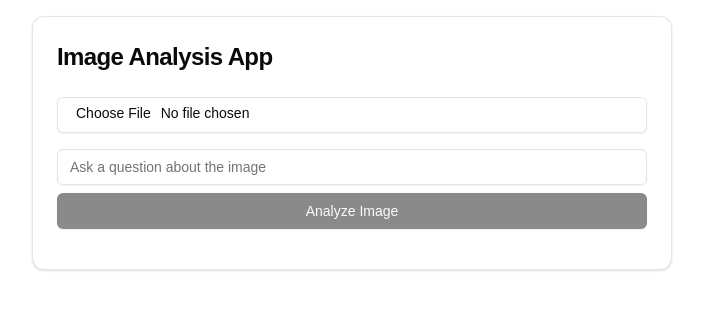
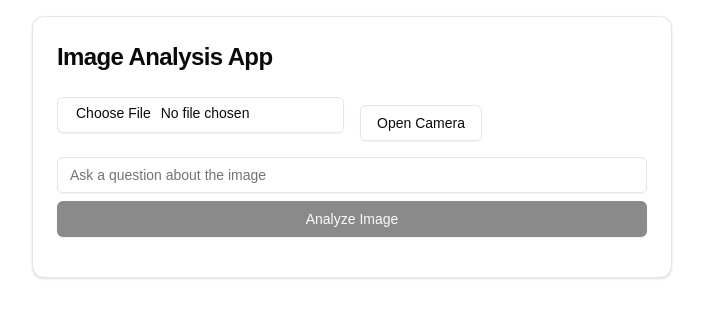
Before and after one commit to Lakshay-sethi/AI-Image-Reader, a Next.js app: page / in a window 1280 px wide. Shown: the top 318 px of the page, without its empty margins (288-991 px from the left). Built offline with nearby package versions, Linux system fonts and the light colour scheme.

Commit message:
added camera functionality, so the user is able to click a picture to analyse

```diff
--- a/app/page.tsx
+++ b/app/page.tsx
@@ -6,6 +6,7 @@ import Image from "next/image"
 import { Button } from "@/components/ui/button"
 import { Input } from "@/components/ui/input"
 import { Card, CardContent, CardHeader, CardTitle } from "@/components/ui/card"
+import { CameraButton } from "@/components/ui/camera-button"
 
 export default function ImageAnalysisApp() {
   const [imageUrl, setImageUrl] = useState<string | null>(null)
@@ -36,6 +37,10 @@ export default function ImageAnalysisApp() {
         console.error('Error converting image:', error);
       }
     }
+  }
+
+  const handleCameraCapture = (imageData: string) => {
+    setImageUrl(imageData);
   }
 
   const handleInputChange = (e: React.ChangeEvent<HTMLInputElement>) => {
@@ -104,13 +109,20 @@ export default function ImageAnalysisApp() {
           <CardTitle className="text-2xl font-bold">Image Analysis App</CardTitle>
         </CardHeader>
         <CardContent>
-          <div className="mb-4">
+          <div className="mb-4 space-y-4">
+            <div className="flex gap-4 flex-wrap">
+              <div className="flex-1 min-w-[200px]">
                 <Input
                   type="file"
                   accept="image/*"
                   onChange={handleImageUpload}
                   className="mb-2"
                 />
+              </div>
+              <div className="flex-1 min-w-[200px]">
+                <CameraButton onCapture={handleCameraCapture} />
+              </div>
+            </div>
             {imageUrl && (
               <div className="relative w-[300px] h-[300px]">
                 <Image
--- /dev/null
+++ b/components/ui/camera-button.tsx
@@ -0,0 +1,81 @@
+import React, { useRef } from 'react';
+import { Button } from './button';
+
+interface CameraButtonProps {
+  onCapture: (imageData: string) => void;
+}
+
+export function CameraButton({ onCapture }: CameraButtonProps) {
+  const videoRef = useRef<HTMLVideoElement>(null);
+  const streamRef = useRef<MediaStream | null>(null);
+  // Add state to track if camera is active
+  const [isCameraActive, setIsCameraActive] = React.useState(false);
+
+  const startCamera = async () => {
+    try {
+      const stream = await navigator.mediaDevices.getUserMedia({ video: true });
+      if (videoRef.current) {
+        videoRef.current.srcObject = stream;
+        streamRef.current = stream;
+        // Update the camera active state
+        setIsCameraActive(true);
+      }
+    } catch (err) {
+      console.error('Error accessing camera:', err);
+    }
+  };
+
+  const stopCamera = () => {
+    if (streamRef.current) {
+      streamRef.current.getTracks().forEach(track => track.stop());
+      streamRef.current = null;
+    }
+    if (videoRef.current) {
+      videoRef.current.srcObject = null;
+    }
+    // Update the camera active state
+    setIsCameraActive(false);
+  };
+
+  const capturePhoto = () => {
+    if (videoRef.current) {
+      const canvas = document.createElement('canvas');
+      canvas.width = videoRef.current.videoWidth;
+      canvas.height = videoRef.current.videoHeight;
+      const ctx = canvas.getContext('2d');
+      if (ctx) {
+        ctx.drawImage(videoRef.current, 0, 0);
+        const imageData = canvas.toDataURL('image/jpeg');
+        onCapture(imageData);
+        stopCamera();
+      }
+    }
+  };
+
+  React.useEffect(() => {
+    return () => {
+      stopCamera();
+    };
+  }, []);
+
+  return (
+    <div className="space-y-2">
+      <video
+        ref={videoRef}
+        autoPlay
+        playsInline
+        className="w-full max-w-[300px] rounded-md"
+        style={{ display: isCameraActive ? 'block' : 'none' }}
+      />
+      {!isCameraActive ? (
+        <Button onClick={startCamera} type="button" variant="outline">
+          Open Camera
+        </Button>
+      ) : (
+        <Button onClick={capturePhoto} type="button" variant="default">
+          Take Photo
+        </Button>
+      )}
+    </div>
+  );
+}
```
Lines whose indentation alone changed are shown as unchanged.
